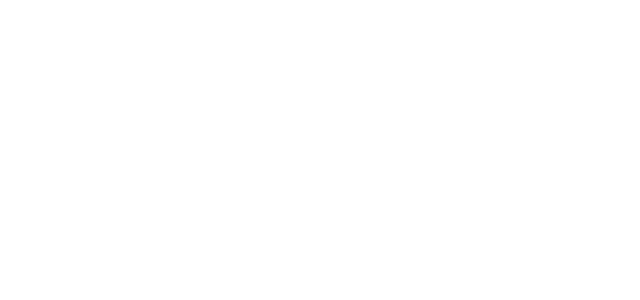
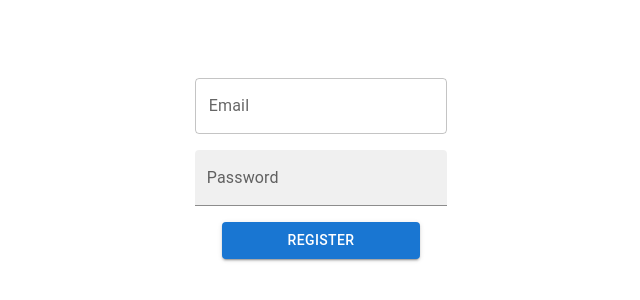
Before and after one commit to zgulen/blog, a React (Create React App) app: page /register in a window 1280 px wide. Shown: the part 186-486 px from the top of the page, without its empty margins (319-959 px from the left). Built offline with nearby package versions, Linux system fonts and the light colour scheme; the HTML template or start-up script is replaced by a standard one.

Commit message:
signup done

```diff
--- a/package.json
+++ b/package.json
@@ -3,12 +3,17 @@
   "version": "0.1.0",
   "private": true,
   "dependencies": {
+    "@emotion/react": "^11.10.0",
+    "@emotion/styled": "^11.10.0",
+    "@mui/material": "^5.9.3",
     "@testing-library/jest-dom": "^5.14.1",
     "@testing-library/react": "^13.0.0",
     "@testing-library/user-event": "^13.2.1",
+    "firebase": "^9.9.1",
     "react": "^18.2.0",
     "react-dom": "^18.2.0",
     "react-redux": "^8.0.2",
+    "react-router-dom": "^6.3.0",
     "react-scripts": "5.0.1",
     "redux": "^4.2.0",
     "web-vitals": "^2.1.0"
--- a/src/App.js
+++ b/src/App.js
@@ -1,10 +1,12 @@
 
 import './App.css';
+
+import Router from './router/Router';
 
 function App() {
   return (
     <div className="App">
-
+      <Router />
     </div>
   );
 }
--- a/src/context/AuthContext.jsx
+++ b/src/context/AuthContext.jsx
@@ -0,0 +1,3 @@
+import { createContext } from "react";
+
+export const Authcontext = createContext()
--- a/src/pages/Register.jsx
+++ b/src/pages/Register.jsx
@@ -0,0 +1,47 @@
+import * as React from "react";
+import Box from "@mui/material/Box";
+import TextField from "@mui/material/TextField";
+import Button from "@mui/material/Button";
+import { useState } from "react";
+import { createUser } from "../utils/firebase";
+
+export default function BasicTextFields() {
+    const [email, setEmail] = useState("");
+    const [password, setPassword] = useState("");
+    const handleSubmit = (e) => {
+        e.preventDefault();
+        createUser(email, password);
+    };
+    return (
+        <Box
+            component="form"
+            sx={{
+                "& > :not(style)": { m: 1, width: "25ch" },
+                display: "flex",
+                flexDirection: "column",
+                justifyContent: "center",
+                alignItems: "center",
+                mt: "20%",
+            }}
+            noValidate
+            autoComplete="off"
+            onSubmit={handleSubmit}
+        >
+            <TextField
+                id="outlined-basic"
+                label="Email"
+                variant="outlined"
+                onChange={(e) => setEmail(e.target.value)}
+            />
+
+            <TextField
+                type="password"
+                id="outlined-basic"
+                label="Password"
+                variant="filled"
+                onChange={(e) => setPassword(e.target.value)}
+            />
+            <Button type="submit" variant="contained">Register</Button>
+        </Box>
+    );
+}
--- a/src/router/Router.jsx
+++ b/src/router/Router.jsx
@@ -0,0 +1,15 @@
+import React from "react";
+import { Route, Routes, BrowserRouter } from "react-router-dom";
+import Register from "../pages/Register";
+
+const Router = () => {
+    return (
+        <BrowserRouter>
+            <Routes>
+                <Route path="register" element={<Register />} />
+            </Routes>
+        </BrowserRouter>
+    );
+};
+
+export default Router;
--- a/src/utils/firebase.jsx
+++ b/src/utils/firebase.jsx
@@ -0,0 +1,28 @@
+// Import the functions you need from the SDKs you need
+import { initializeApp } from "firebase/app";
+import { getAuth, createUserWithEmailAndPassword } from "firebase/auth";
+
+const firebaseConfig = {
+    apiKey: process.env.REACT_APP_API_KEY,
+    authDomain: process.env.REACT_APP_AUTH,
+    projectId: process.env.REACT_APP_PROJECT_ID,
+    storageBucket: process.env.REACT_APP_STORAGE,
+    messagingSenderId: process.env.REACT_APP_SENDER_ID,
+    appId: process.env.REACT_APP_APP_ID,
+};
+
+const app = initializeApp(firebaseConfig);
+const auth = getAuth(app);
+//? register a new user-- goes to Register component
+export const createUser = async (email, password) => {
+    try {
+        let userCredential = await createUserWithEmailAndPassword(
+            auth,
+            email,
+            password
+        );
+        console.log(userCredential);
+    } catch (error) {
+        console.log(error)
+    }
+};
```
Also changed, not shown: 2 other files (tests, documents, lock files or other folders).
